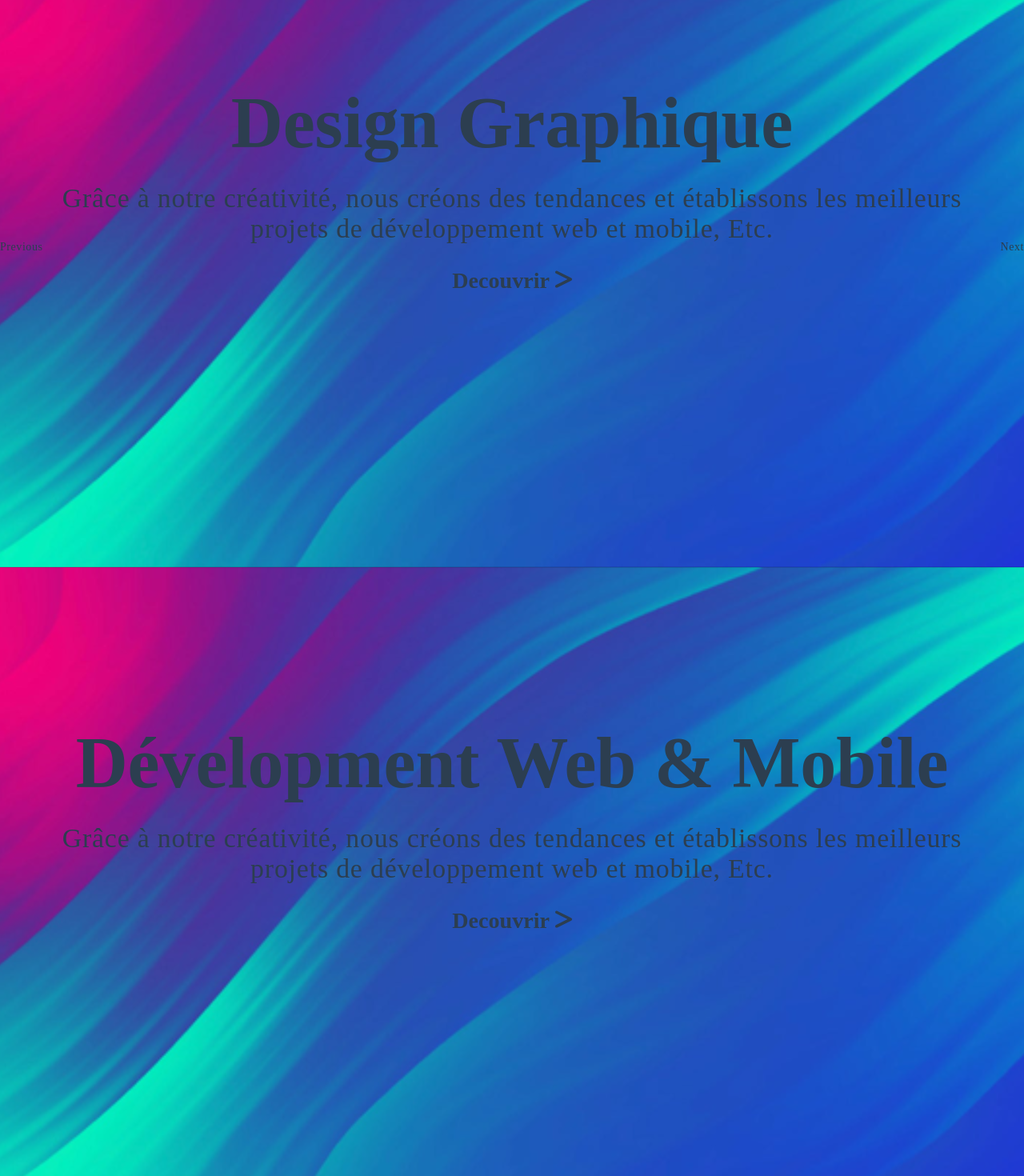
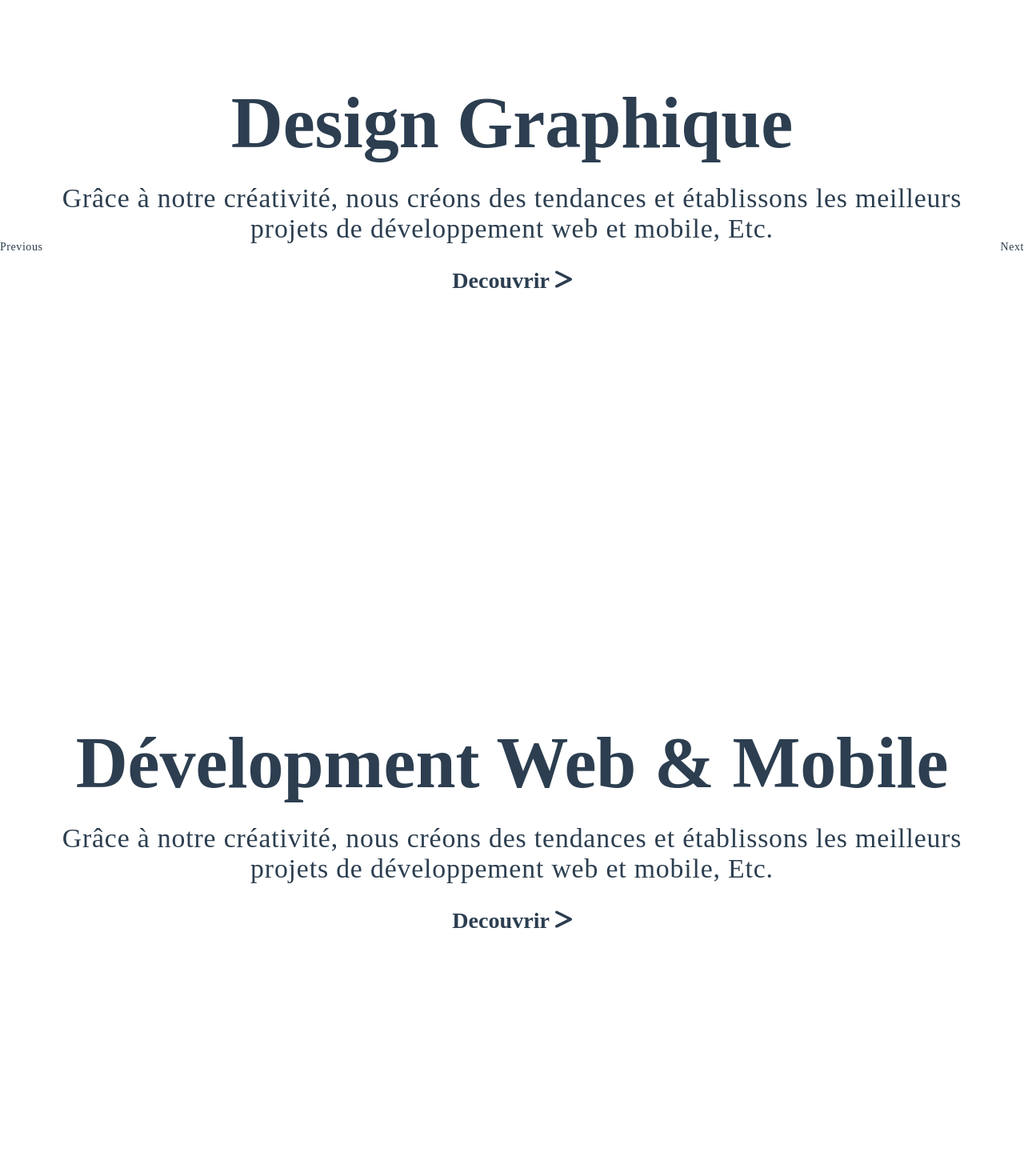
Before and after one commit to maryem-zagh/E-commerce-VueJS, a Vue app: page /market in a window 1280 px wide. Shown: the part 891-2361 px from the top of the page at 80% size. Built offline with nearby package versions, Linux system fonts and the light colour scheme; what tw-elements, vue-sweetalert2, vue3-clickoutside-component would draw is missing.

Commit message:
menu + slider contact screen details marging

```diff
--- a/src/components/TheMenu.vue
+++ b/src/components/TheMenu.vue
@@ -14,16 +14,16 @@
                         <span class="hidden lg:block mr-12 text-white">Home </span>
                     </RouterLink>
 
-                    <RouterLink to="/:slug" class="flex items-center">
+                    <RouterLink to="/design" class="flex items-center">
                         <span class="hidden lg:block mr-12">Design</span>
                     </RouterLink>
-                    <RouterLink to="/shopdev" class="flex items-center">
+                    <RouterLink to="/coding" class="flex items-center">
                         <span class="hidden lg:block mr-12">Coding</span>
                     </RouterLink>
-                    <RouterLink to="/marketingdegital" class="flex items-center">
+                    <RouterLink to="/marketing" class="flex items-center">
                         <span class="hidden lg:block mr-12">Marketing Digital</span>
                     </RouterLink>
-                    <RouterLink to="#" class="flex items-center">
+                    <RouterLink to="/contact" class="flex items-center">
                         <span class="hidden lg:block mr-12">contact</span>
                     </RouterLink>
                     <select class="border-none py-0 bg-transparent  " v-model="$i18n.locale" @change="changeLanguage">
--- a/src/router/index.js
+++ b/src/router/index.js
@@ -33,12 +33,12 @@ const router = createRouter({
             component: () => import("../views/shop/ProductShow.vue"),
         },
         {
-            path: "/:slug",
+            path: "/design",
             name: "products-category",
             component: () => import("../views/ShopView.vue"),
         },
         {
-            path: "/marketingdegital",
+            path: "/marketing",
             name: "Marketing-View",
             component: () => import("../views/MarketingView.vue"),
         },
@@ -48,7 +48,7 @@ const router = createRouter({
             component: () => import("../views/ProductDev.vue"),
         },
         {
-            path: "/shopdev",
+            path: "/coding",
             name: "About",
             component: () => import("../views/ShopDev.vue"),
         },
--- a/src/views/ContactView.vue
+++ b/src/views/ContactView.vue
@@ -1,4 +1,5 @@
 <template>
+    <main class="min-h-screen">
         <!-- contact -->
         <img src="@/assets/bg-2.png" class="block bg-no-repeat bg-cover min-h-[110px] w-full " alt="Motorbike Smoke" />
         <div id="contact" class="grid md:grid-cols-2 p-6 lg:px-24 lg:gap-x-60 font-ProductSans  ">
@@ -82,7 +83,8 @@
             <form class=" mt-5 ">
                 <div class="grid gap-3  mb-6 lg:grid-cols-3">
                     <div>
-                    <select id="location" name="location" class=" block w-full pl-3 pr-10 py-2 text-base border-gray-300 focus:outline-none focus:ring-indigo-500 focus:border-indigo-500 sm:text-sm rounded-md">
+                        <select id="location" name="location"
+                            class=" block w-full pl-3 pr-10 py-2 text-base border-gray-300 focus:outline-none focus:ring-indigo-500 focus:border-indigo-500 sm:text-sm rounded-md">
                             <option>FR</option>
                             <option selected="">Entité</option>
                             <option>EN</option>
@@ -96,7 +98,8 @@
                 </div>
                 <div class="grid gap-3 mb-6 lg:grid-cols-3">
                     <div>
-                    <select id="location" name="location" class=" block w-full pl-3 pr-10 py-2 text-base border-gray-300 focus:outline-none focus:ring-indigo-500 focus:border-indigo-500 sm:text-sm rounded-md">
+                        <select id="location" name="location"
+                            class=" block w-full pl-3 pr-10 py-2 text-base border-gray-300 focus:outline-none focus:ring-indigo-500 focus:border-indigo-500 sm:text-sm rounded-md">
                             <option>FR</option>
                             <option selected="">Pays</option>
                             <option>EN</option>
@@ -127,8 +130,9 @@
             </form>
 
         </div>
+    </main>
 
-</template>>
+</template>
 <script>
 
 export default {
@@ -150,11 +154,11 @@ export default {
 
         };
     },
-  ready:function(){
+    ready: function () {
         console.log('ready');
     },
-  methods:{
-    goToStep: function(step){
+    methods: {
+        goToStep: function (step) {
             this.activePhase = step;
         }
     },
--- a/src/views/ProductsSliderView.vue
+++ b/src/views/ProductsSliderView.vue
@@ -1,8 +1,9 @@
 <template>
-<PreLoder />
+    <PreLoder />
     <!-- <img src="@/assets/slider-bg.svg" alt="" class="object-cover	 w-full h-screen  bg-no-repeat"> -->
-    <div id="carouselDarkVariant" class="carousel slide carousel-fade  font-ProductSans    relative"
-        data-bs-ride="carousel">
+    <div id="carouselDarkVariant" class="carousel slide  font-ProductSans    relative" data-bs-ride="carousel">
+        <img src="@/assets/slider-bg.svg" class="absolute block object-cover w-full h-screen" alt="Motorbike Smoke" />
+
         <!-- Indicators -->
         <div class="carousel-indicators absolute right-0 bottom-0 left-0 flex justify-center p-0 mb-4">
             <button data-bs-target="#carouselDarkVariant" data-bs-slide-to="0" class="active" aria-current="true"
@@ -15,7 +16,7 @@
         <div class="carousel-inner relative w-full overflow-hidden">
             <!-- Single item -->
             <div class="carousel-item active relative float-left object-cover w-full h-screen ">
-                <img src="@/assets/slider-bg.svg" class="block object-cover w-full h-screen" alt="Motorbike Smoke" />
+                <!-- <img src="@/assets/slider-bg.svg" class="block object-cover w-full h-screen" alt="Motorbike Smoke" /> -->
                 <div class="carousel-caption  absolute top-1/4 text-center">
                     <h5 class="text-5xl   md:text-8xl font-bold   font-ProductSans  ">Marketing Digital</h5>
                     <p class="text-xl md:text-4xl font-normal tracking-wide p-4 md:p-8     ">Grâce à notre créativité,
@@ -25,15 +26,15 @@
                         les
                         meilleurs projets de
                         développement web et mobile, Etc.</p>
-                    <button class=" font-bold text-center text-lg md:text-3xl ">Decouvrir
+                    <RouterLink to="/marketing" class=" font-bold text-center text-lg md:text-3xl ">
+                        Decouvrir
                         <font-awesome-icon icon="greater-than" class=" font-bold" />
-                    </button>
+                    </RouterLink>
                 </div>
             </div>
 
             <!-- Single item -->
             <div class="carousel-item relative float-left object-cover w-full h-screen ">
-                <img src="@/assets/slider-bg.svg" class="block object-cover w-full h-screen" alt="Mountaintop" />
                 <div class="carousel-caption  absolute top-1/4 text-center">
                     <h5 class="text-5xl   md:text-8xl font-bold   font-ProductSans  ">Design Graphique</h5>
                     <p class="text-xl md:text-4xl font-normal tracking-wide p-4 md:p-8     ">Grâce à notre créativité,
@@ -43,16 +44,17 @@
                         les
                         meilleurs projets de
                         développement web et mobile, Etc.</p>
-                    <button class=" font-bold text-center text-lg md:text-3xl ">Decouvrir
+                    <RouterLink to="/design" class=" font-bold text-center text-lg md:text-3xl ">
+                        Decouvrir
                         <font-awesome-icon icon="greater-than" class=" font-bold" />
-                    </button>
+                    </RouterLink>
                 </div>
             </div>
 
             <!-- Single item -->
             <div class="carousel-item relative float-left object-cover w-full h-screen ">
-                <img src="@/assets/slider-bg.svg" class="block object-cover w-full h-screen"
-                    alt="Woman Reading a Book" />
+                <!-- <img src="@/assets/slider-bg.svg" class="block object-cover w-full h-screen"
+                alt="Woman Reading a Book" /> -->
                 <div class="carousel-caption  absolute top-1/4 text-center">
                     <h5 class="text-5xl   md:text-8xl font-bold   font-ProductSans  ">Dévelopment Web & Mobile</h5>
                     <p class="text-xl md:text-4xl font-normal tracking-wide p-4 md:p-8     ">Grâce à notre créativité,
@@ -62,9 +64,11 @@
                         les
                         meilleurs projets de
                         développement web et mobile, Etc.</p>
-                    <button class=" font-bold text-center text-lg md:text-3xl ">Decouvrir
+                    <RouterLink to="/coding" class=" font-bold text-center text-lg md:text-3xl ">
+                        Decouvrir
                         <font-awesome-icon icon="greater-than" class=" font-bold" />
-                    </button>
+                    </RouterLink>
+
                 </div>
             </div>
         </div>
@@ -86,7 +90,8 @@
     </div>
 </template>
 <script setup>
-import PreLoder from '../components/PreLoder.vue'</script>
+import PreLoder from '../components/PreLoder.vue'
+</script>
 <script>
 
 export default {
--- a/src/views/shop/ProductShow.vue
+++ b/src/views/shop/ProductShow.vue
@@ -75,7 +75,7 @@ export default {
 <template>
   <img src="@/assets/bg-2.png" class="block bg-no-repeat bg-cover min-h-[110px] w-full " alt="Motorbike Smoke" />
 
-  <main class="lg:px-24 ">
+  <main class="lg:px-24 h-full ">
 
     <div class="bg-white  px-8 pb-4 font-ProductSans flex flex-wrap justify-center gap-x-2">
       <Menu as="div" class="relative inline-block text-left">
@@ -361,7 +361,7 @@ export default {
             <img :src="product.url" class="w-full h-full object-center object-cover group-hover:opacity-75" />
 
           </div>
-          <div class="grid grid-cols-3 gap-4 mt-4">
+          <div class="grid grid-cols-3 gap-4 mt-4 mb-8 justify-items-stretch  ">
 
             <img v-for="product in products" @click="changeImage(product.url)" :src="product.url" alt="">
 
```
Also changed, not shown: 1 other file (tests, documents, lock files or other folders). Lines whose indentation alone changed are shown as unchanged.
